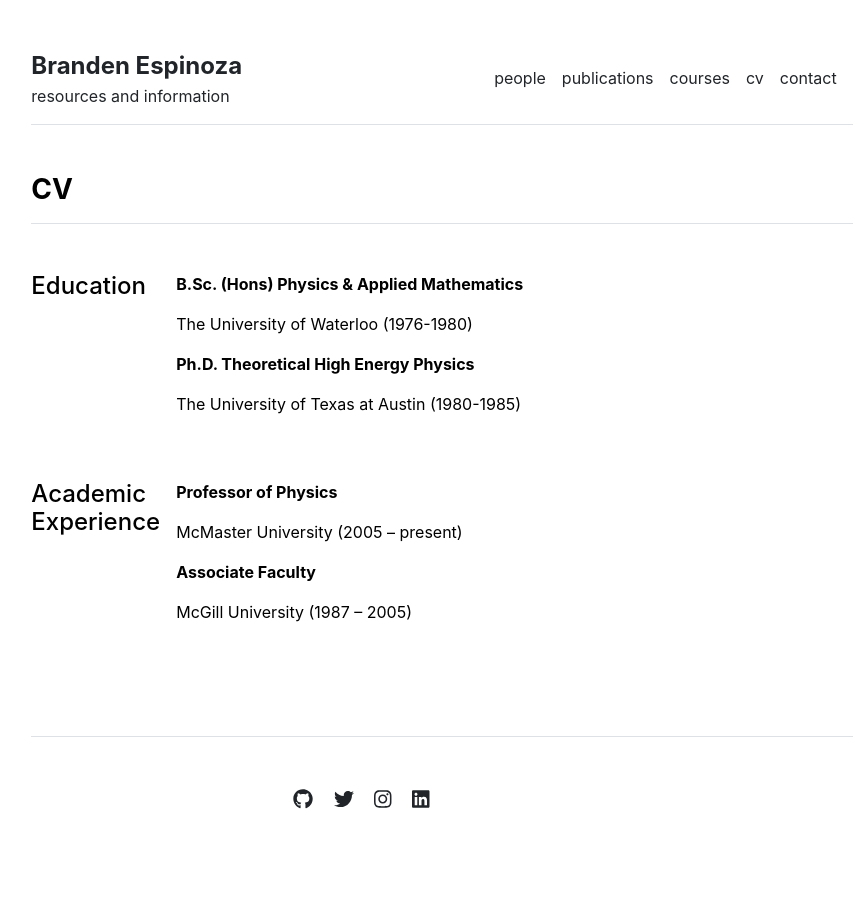
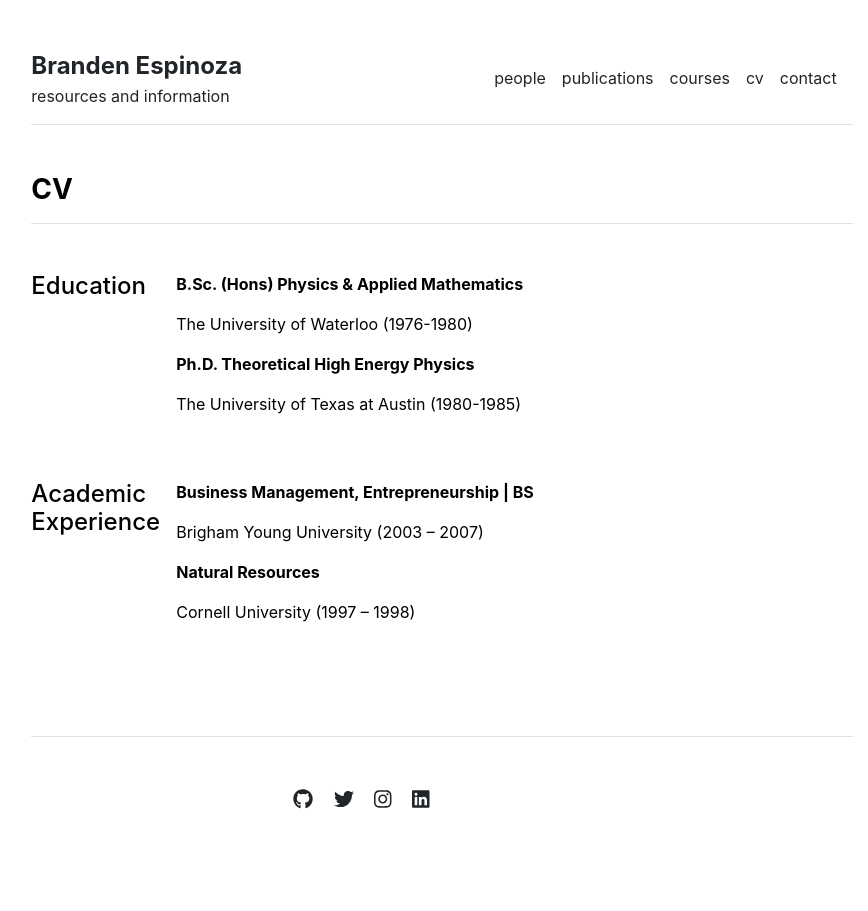
Before and after one commit to brandenespinoza/brandenespinoza.github.io, a Jekyll site: the page built from cv.md, in a window 1280 px wide. Shown: the whole page, without its empty margins (198-1066 px from the left). Built offline with Jekyll 4.4.1, drawn with Linux system fonts in a browser that asks for light colours.

Commit message:
Update academic-experience.yml

```diff
--- a/_data/cv/academic-experience.yml
+++ b/_data/cv/academic-experience.yml
@@ -1,5 +1,5 @@
-- title: 'Professor of Physics'
-  description: 'McMaster University (2005 – present)'
+- title: 'Business Management, Entrepreneurship | BS'
+  description: 'Brigham Young University (2003 – 2007)'
 
-- title: 'Associate Faculty'
-  description: 'McGill University (1987 – 2005)'
+- title: 'Natural Resources'
+  description: 'Cornell University (1997 – 1998)'
```
